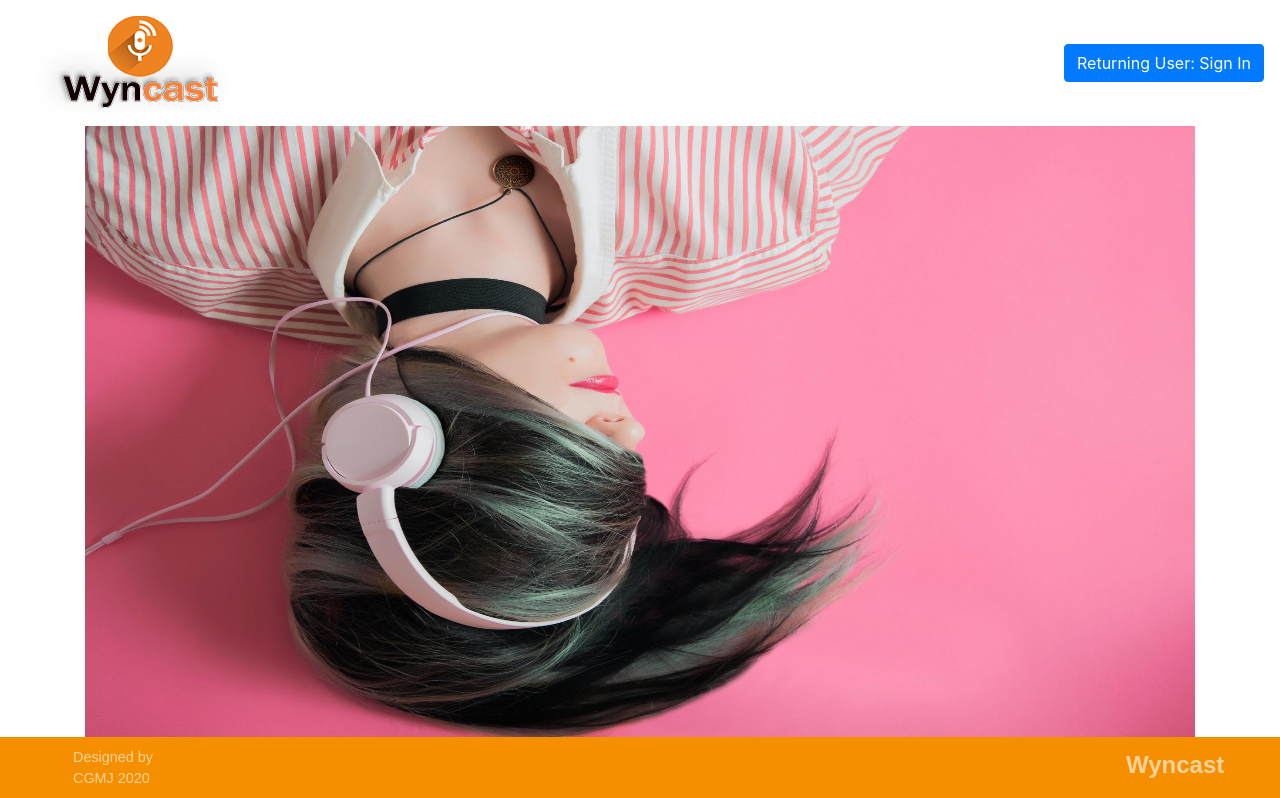
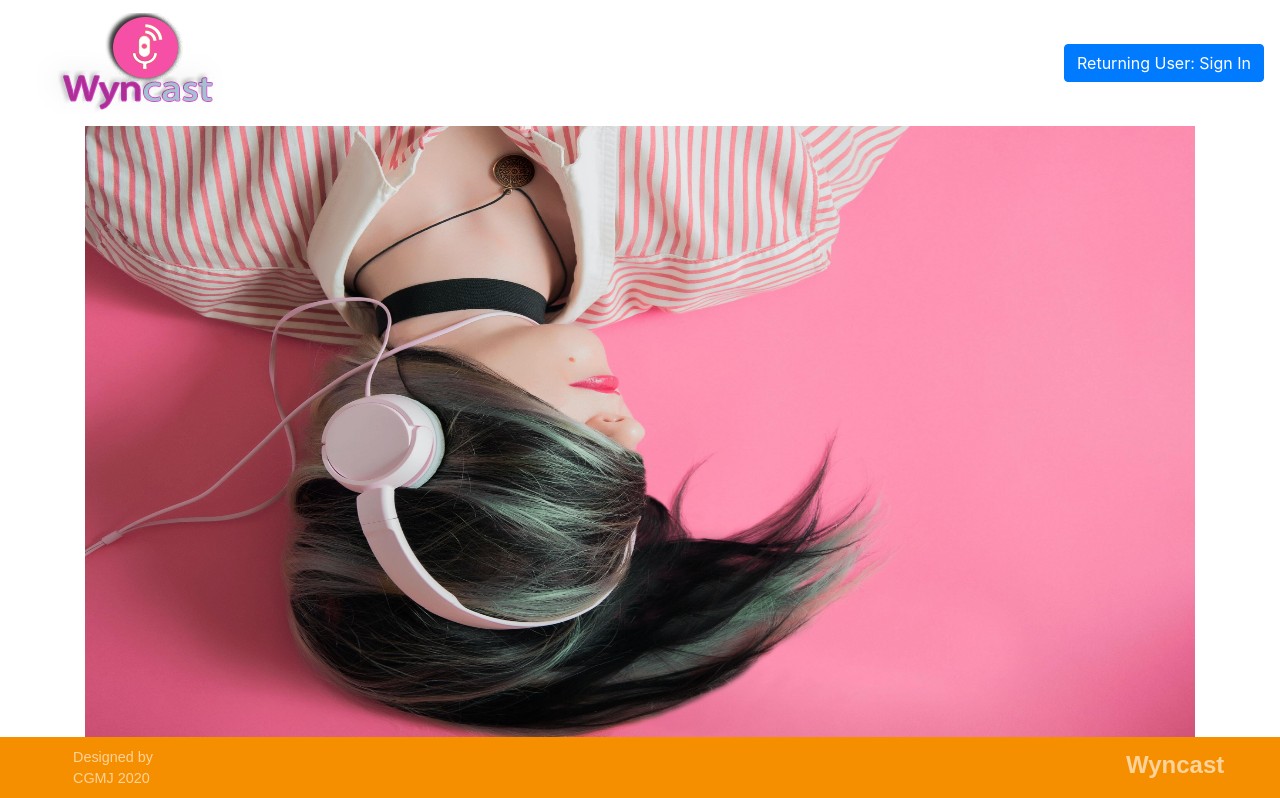
Before and after one commit to wyncode/c38_final_podcast, a React (Create React App) app in the folder client/: page / in a window 1280 px wide. Shown: the top 798 px of the page. Built offline with nearby package versions, Linux system fonts and the light colour scheme; no server answers.

Commit message:
Change logo

```diff
--- a/client/src/components/HomeNavBar.jsx
+++ b/client/src/components/HomeNavBar.jsx
@@ -1,13 +1,13 @@
 import React, { useContext } from 'react';
 import { Navbar, Button, Image } from 'react-bootstrap';
 import { AppContext } from '../context/AppContext';
-
+import logo from '../Images/Logo.png';
 function HomeNavBar() {
   const { setIsLoginModalOpen } = useContext(AppContext);
   return (
     <Navbar>
       <Navbar.Brand href="/">
-        <Image src="logo.png" />
+        <Image src={logo} />
       </Navbar.Brand>
       <Navbar.Toggle />
       <Navbar.Collapse className="justify-content-end">
--- a/client/src/components/NavBar.jsx
+++ b/client/src/components/NavBar.jsx
@@ -1,6 +1,7 @@
 import React, { useState, useContext } from 'react';
 import { Navbar, Nav, NavDropdown, Button, Image, Row } from 'react-bootstrap';
 import photo from '../Photos/wyncastv1.png';
+import logo from '../Images/Logo.png';
 import { AppContext } from '../context/AppContext';
 function NavBar() {
   const { image, currentUser } = useContext(AppContext);
@@ -9,7 +10,7 @@ function NavBar() {
     <>
       <Navbar style={{ color: 'white', background: 'white' }}>
         <Navbar.Brand href="/">
-          <Image src="logo.png" />
+          <Image src={logo} />
         </Navbar.Brand>
         <Nav className="mr-auto">
           <Nav.Link href="/library-main">My Library</Nav.Link>
```
Also changed, not shown: client/src/Images/Logo.png (added).
